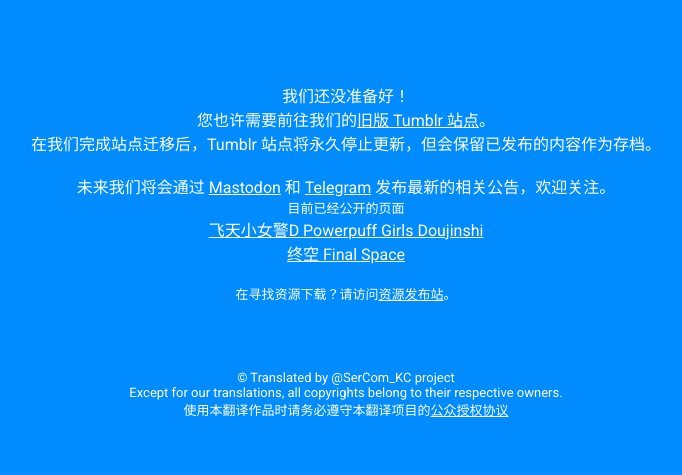
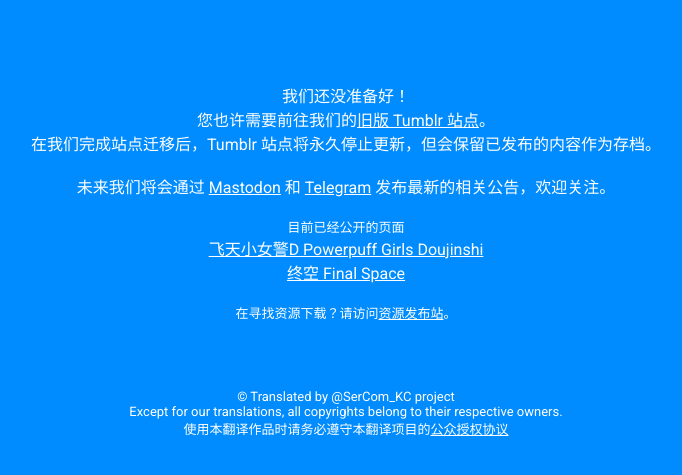
Before and after one commit to sckctranslate/sckctranslate.github.io, a plain HTML site: page index.html in a window 1280 px wide. Shown: the part 93-568 px from the top of the page, without its empty margins (294-976 px from the left). Drawn offline with Linux system fonts and the light colour scheme; a web font is replaced by a local one.

Commit message:
Add missing <br>

```diff
--- a/index.html
+++ b/index.html
@@ -23,7 +23,7 @@
         您也许需要前往我们的<a href="http://sckctranslate.tumblr.com">旧版 Tumblr 站点</a>。<br>
         在我们完成站点迁移后，Tumblr 站点将永久停止更新，但会保留已发布的内容作为存档。<br>
         <br>
-        未来我们将会通过 <a href="https://sckc.stream/@sckctranslate">Mastodon</a> 和 <a href="tg://resolve?domain=sckctranslate">Telegram</a> 发布最新的相关公告，欢迎关注。
+        未来我们将会通过 <a href="https://sckc.stream/@sckctranslate">Mastodon</a> 和 <a href="tg://resolve?domain=sckctranslate">Telegram</a> 发布最新的相关公告，欢迎关注。<br>
         <br>
         <span style="font-size: small;">目前已经公开的页面</span><br>
         <a href="/ppgd/">飞天小女警D Powerpuff Girls Doujinshi</a><br>
```
